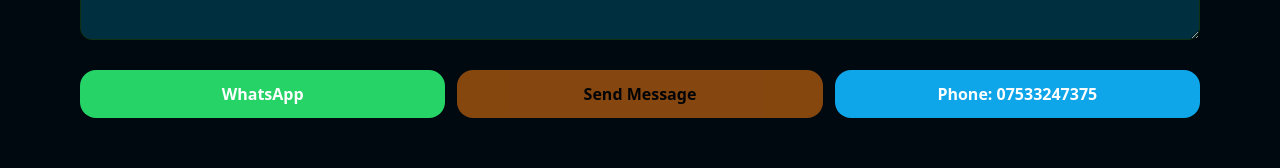
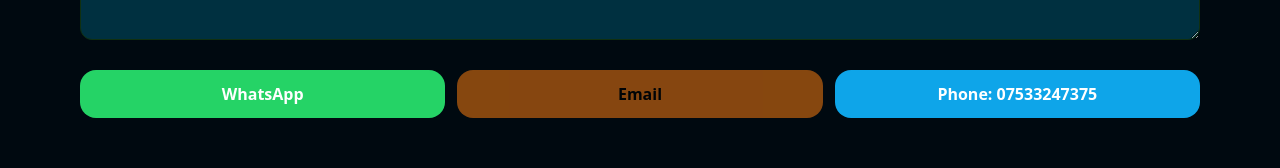
Before and after one commit to MaviUK/binwashguyz, a React (Vite) app: page / in a window 1280 px wide. Shown: the part 1819-1987 px from the top of the page. Built offline with nearby package versions, Linux system fonts and the light colour scheme.

Commit message:
Update App.jsx

```diff
--- a/src/App.jsx
+++ b/src/App.jsx
@@ -291,7 +291,7 @@ function Contact() {
               disabled={!canSend || sending}
               className="inline-flex items-center justify-center rounded-2xl px-5 py-3 font-bold text-black bg-[#e07010] hover:brightness-110 disabled:opacity-60"
             >
-              {sending ? "Sending..." : "Send Message"}
+              {sending ? "Sending..." : "Email"}
             </button>
 
             {/* Phone (dial on mobile, copy on desktop) */}
```
